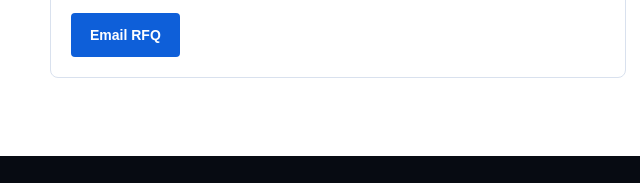
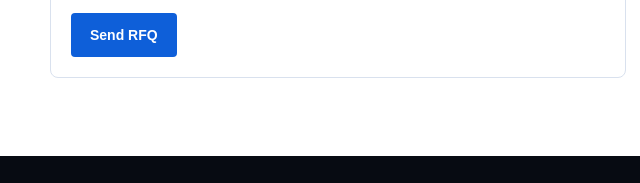
Before and after one commit to PanPanTech/panpantechnology.com, a website: page request-a-quote/index.html in a window 1280 px wide. Shown: the part 1061-1244 px from the top of the page, 0-640 px from the left. Drawn offline with Linux system fonts and the light colour scheme.

Commit message:
Update RFQ button copy

```diff
--- a/request-a-quote/index.html
+++ b/request-a-quote/index.html
@@ -51,7 +51,7 @@
       <p><label for="interest">Product interest</label><input id="interest" name="product_interest" aria-describedby="interest-help"><small id="interest-help">ONE S55 / P060, SC80 / PT90, T300 variants, T600, IQX70B, XG, YZ, C2, C2 PRO, C3-Mini, Q3-G, Q3-W, facade robot, JSR-1, or OEM / ODM.</small></p>
       <p><label for="quantity">Purchase quantity</label><input id="quantity" name="quantity" aria-describedby="quantity-help"><small id="quantity-help">Pilot order, 5 units, 20 units, or distributor launch.</small></p>
       <p class="cleanbot-form-wrap__wide"><label for="message">Project details</label><textarea id="message" name="message" rows="6" aria-describedby="message-help"></textarea><small id="message-help">Include floor area, payload, site type, cleaning schedule, destination country, certifications, and OEM needs.</small></p>
-      <p class="cleanbot-form-wrap__wide"><button class="cleanbot-button cleanbot-button--primary" type="submit">Email RFQ</button></p>
+      <p class="cleanbot-form-wrap__wide"><button class="cleanbot-button cleanbot-button--primary" type="submit">Send RFQ</button></p>
     </form>
     <aside class="ppt-note-card">
       <h2>Direct contact</h2>
```
